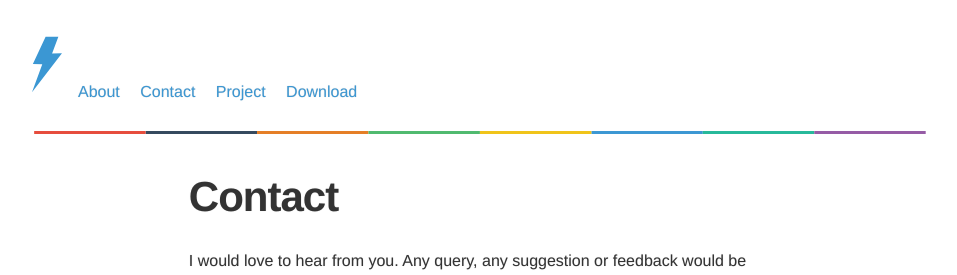
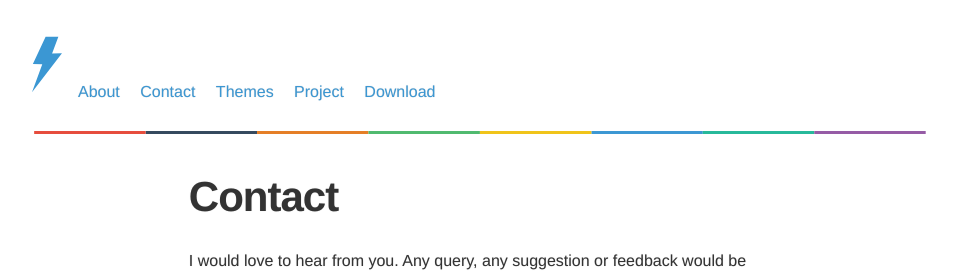
Before and after one commit to sharu725/thunder, a Jekyll site: the page built from contact.md, in a window 1280 px wide. Shown: the top 275 px of the page, without its empty margins (160-1117 px from the left). Built offline with Jekyll 4.4.1, drawn with Linux system fonts in a browser that asks for light colours.

Commit message:
no message

```diff
--- a/_includes/header.html
+++ b/_includes/header.html
@@ -8,6 +8,7 @@
           <a class="page-link" href="{{ my_page.url | prepend: site.baseurl }}">{{ my_page.title }}</a>
           {% endif %}
         {% endfor %}
+        <a target="_blank" class="page-link" href="http://blog.webjeda.com/jekyll-themes/">Themes</a>
         <a class="page-link" href="https://github.com/sharu725/thunder">Project</a>
         <a class="page-link" href="https://github.com/sharu725/thunder/archive/master.zip">Download</a>
 
```
